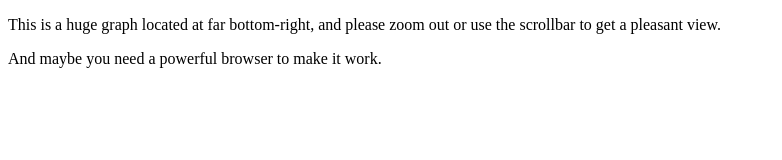
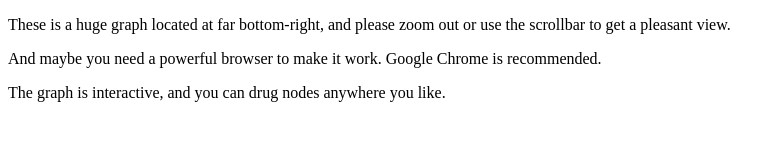
Before and after one commit to icm2014participator/storage, a plain HTML site: page task1_graph/index.html in a window 1280 px wide. Shown: the top 160 px of the page, without its empty margins (0-782 px from the left). Drawn offline with nearby package versions, Linux system fonts and the light colour scheme; animation ran at ten frames a second.

Commit message:
Update html files

```diff
--- a/task1_graph/index.html
+++ b/task1_graph/index.html
@@ -25,8 +25,9 @@
 
 </style-->
 <body>
-<p>This is a huge graph located at far bottom-right, and please zoom out or use the scrollbar to get a pleasant view.</p>
-<p>And maybe you need a powerful browser to make it work.</p>
+<p>These is a huge graph located at far bottom-right, and please zoom out or use the scrollbar to get a pleasant view.</p>
+<p>And maybe you need a powerful browser to make it work. Google Chrome is recommended.</p>
+<p>The graph is interactive, and you can drug nodes anywhere you like.</p>
 <script src="http://d3js.org/d3.v3.min.js" charset="utf-8"></script>
 <script>
 
```
Also changed, not shown: task3_graph/index.html (+3 -2 lines), task4_graph/index.html (+3 -2 lines).
